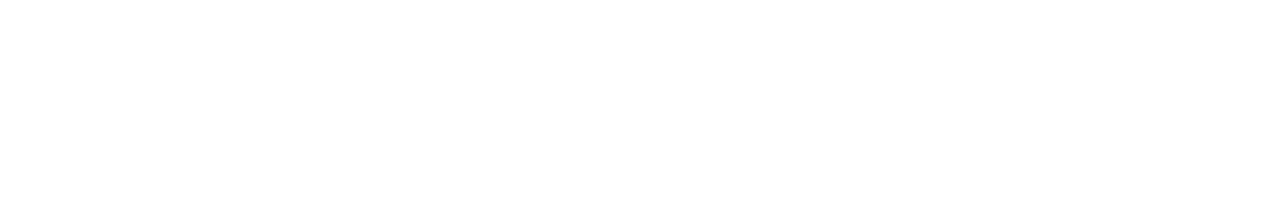
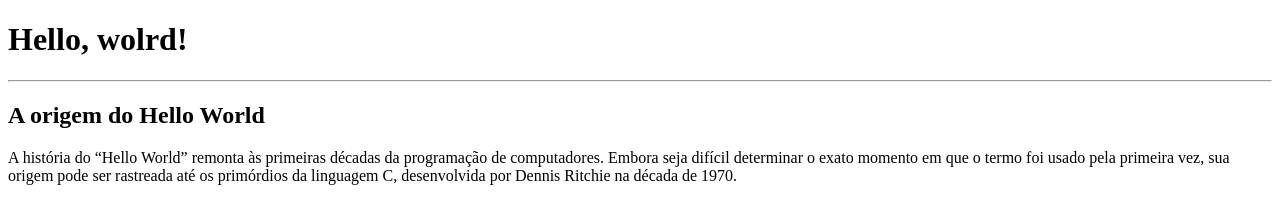
Before and after one commit to flavia-aluna/codeResidencia, a plain HTML site: page index.html in a window 1280 px wide. Drawn offline with Linux system fonts and the light colour scheme.

Commit message:
Atualização no index

```diff
--- a/index.html
+++ b/index.html
@@ -6,6 +6,14 @@
     <title>Document</title>
 </head>
 <body>
+    <header>
+        <h1>Hello, wolrd!</h1>
+    </header>
+    <hr>
 
+    <main>
+        <h2>A origem do Hello World</h2>
+        <p>A história do “Hello World” remonta às primeiras décadas da programação de computadores. Embora seja difícil determinar o exato momento em que o termo foi usado pela primeira vez, sua origem pode ser rastreada até os primórdios da linguagem C, desenvolvida por Dennis Ritchie na década de 1970.</p>
+    </main>
 </body>
 </html>
```
